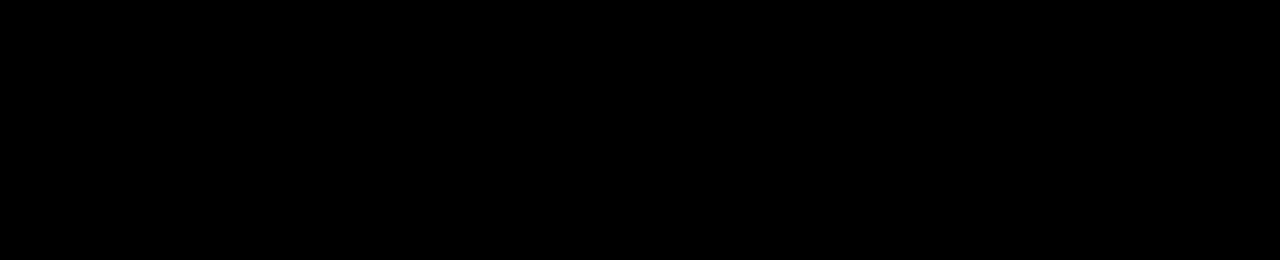
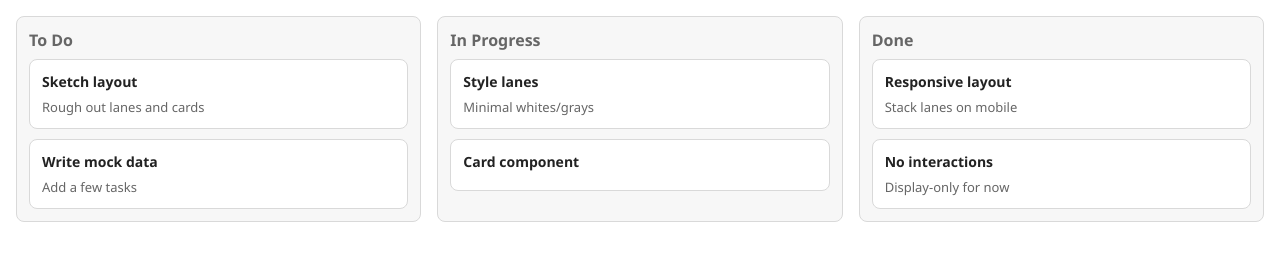
Before and after one commit to ssuresh-alight/drag-n-drop-board-test, a plain HTML site: page fe/index.html in a window 1280 px wide. Drawn offline with Linux system fonts and the light colour scheme.

Commit message:
feat: implement mock board

```diff
--- a/fe/scripts/app.js
+++ b/fe/scripts/app.js
@@ -16,9 +16,14 @@ export default class App {
   }
 
   /**
-   * @returns {void}
+   * @returns {Promise<void>}
    */
-  start() {
-    // Application start hook — implement mounting and initial render here.
+  async start() {
+    if (!this.container || !this.store) return;
+
+    // Render the kanban board into the root container
+    const { default: KanbanBoard } = await import("./ui/kanbanBoard.js");
+    const board = new KanbanBoard({ container: this.container, store: this.store, bus: this.bus });
+    board.render();
   }
 }
--- a/fe/scripts/main.js
+++ b/fe/scripts/main.js
@@ -1,23 +1,49 @@
 import App from "./app.js";
 import Store from "./store.js";
 import EventBus from "./eventBus.js";
-import InputHandler from "./input.js";
-import KanbanBoard from "./ui/kanbanBoard.js";
 
 const container = /** @type {HTMLDivElement} */ (document.getElementById("container"));
 if (!container) {
   throw new Error("Container element not found");
 }
 
-const store = new Store();
-store.load();
+// Helper to build typed tasks (ensures status is Status union)
+/**
+ * @param {string} id
+ * @param {string} title
+ * @param {string | undefined} description
+ * @param {import("../types.js").Status} status
+ * @param {number} createdAt
+ * @returns {import("../types.js").Task}
+ */
+function makeTask(id, title, description, status, createdAt) {
+  return { id, title, status, createdAt, ...(description ? { description } : {}) };
+}
+
+// Mock data: single board with tasks in three lanes
+/** @type {import("../types.js").AppState} */
+const mockState = {
+  boards: [
+    {
+      id: "mock-board",
+      name: "Demo Board",
+      tasks: [
+        makeTask("t1", "Sketch layout", "Rough out lanes and cards", "todo", Date.now() - 500000),
+        makeTask("t2", "Write mock data", "Add a few tasks", "todo", Date.now() - 450000),
+        makeTask("t3", "Style lanes", "Minimal whites/grays", "in-progress", Date.now() - 400000),
+        makeTask("t4", "Card component", undefined, "in-progress", Date.now() - 350000),
+        makeTask("t5", "Responsive layout", "Stack lanes on mobile", "done", Date.now() - 300000),
+        makeTask("t6", "No interactions", "Display-only for now", "done", Date.now() - 250000),
+      ],
+    },
+  ],
+  selectedBoardId: "mock-board",
+};
+
+const store = new Store(mockState);
 const bus = new EventBus();
 
 const app = new App({ container, store, api: null, bus });
-const input = new InputHandler({ container, store, bus });
-const board = new KanbanBoard({ container, store, bus });
 
-// Start hooks (implementations pending)
+// Start app: renders the board
 app.start();
-input.attach();
-board.render();
--- a/fe/scripts/ui/kanbanBoard.js
+++ b/fe/scripts/ui/kanbanBoard.js
@@ -1,4 +1,5 @@
 import "../../types.js";
+import TaskCard from "./taskCard.js";
 
 export default class KanbanBoard {
   /**
@@ -9,7 +10,7 @@ export default class KanbanBoard {
     this.container = container;
     /** @type {import('../store.js').default|undefined} */
     this.store = store;
-    /** @type {import('../eventBus.js').default|undefined} */
+    /** @type {import('../eventBus.js').default|null|undefined} */
     this.bus = bus;
   }
 
@@ -17,6 +18,60 @@ export default class KanbanBoard {
    * @returns {void}
    */
   render() {
-    // Render board columns and task lists
+    if (!this.container || !this.store) return;
+    const state = this.store.state;
+    const board = state.selectedBoardId
+      ? state.boards.find((b) => b.id === state.selectedBoardId)
+      : state.boards[0];
+    /** @type {import('../../types.js').Task[]} */
+    const tasks = board ? board.tasks : [];
+
+    /** @type {{
+     *  todo: import('../../types.js').Task[],
+     *  'in-progress': import('../../types.js').Task[],
+     *  done: import('../../types.js').Task[]
+     * }} */
+    const byStatus = {
+      todo: [],
+      "in-progress": [],
+      done: [],
+    };
+    for (const t of tasks) {
+      if (t && t.status && byStatus[t.status]) byStatus[t.status].push(t);
+    }
+
+    const boardEl = document.createElement("div");
+    boardEl.className = "board";
+
+    /** @type {{key: 'todo'|'in-progress'|'done', label: string}[]} */
+    const lanes = [
+      { key: "todo", label: "To Do" },
+      { key: "in-progress", label: "In Progress" },
+      { key: "done", label: "Done" },
+    ];
+
+    for (const lane of lanes) {
+      const laneEl = document.createElement("section");
+      laneEl.className = "lane";
+
+      const header = document.createElement("header");
+      header.className = "lane-header";
+      header.textContent = lane.label;
+      laneEl.appendChild(header);
+
+      const list = document.createElement("div");
+      list.className = "cards";
+      for (const t of byStatus[lane.key]) {
+        const card = new TaskCard({ data: t, store: this.store, bus: this.bus }).render();
+        if (card) list.appendChild(card);
+      }
+      laneEl.appendChild(list);
+
+      boardEl.appendChild(laneEl);
+    }
+
+    // Clear and mount
+    this.container.innerHTML = "";
+    this.container.appendChild(boardEl);
   }
 }
--- a/fe/scripts/ui/taskCard.js
+++ b/fe/scripts/ui/taskCard.js
@@ -9,7 +9,7 @@ export default class TaskCard {
     this.data = data || {};
     /** @type {import('../store.js').default|undefined} */
     this.store = store;
-    /** @type {import('../eventBus.js').default|undefined} */
+    /** @type {import('../eventBus.js').default|null|undefined} */
     this.bus = bus;
   }
 
@@ -17,7 +17,24 @@ export default class TaskCard {
    * @returns {HTMLElement|null}
    */
   render() {
-    // Return DOM node for a task card
-    return null;
+    const t = this.data;
+    if (!t || !t.title) return null;
+
+    const card = document.createElement("div");
+    card.className = "card";
+
+    const title = document.createElement("h3");
+    title.className = "card-title";
+    title.textContent = String(t.title);
+    card.appendChild(title);
+
+    if (t.description) {
+      const desc = document.createElement("p");
+      desc.className = "card-desc";
+      desc.textContent = String(t.description);
+      card.appendChild(desc);
+    }
+
+    return card;
   }
 }
--- a/fe/style.css
+++ b/fe/style.css
@@ -1,11 +1,74 @@
+:root {
+  --bg: #ffffff;
+  --text: #222222;
+  --muted: #666666;
+  --border: #d9d9d9;
+  --lane-bg: #f7f7f7;
+}
+
+* {
+  box-sizing: border-box;
+}
+
 body {
-  background-color: black;
-  margin: 0px;
-  padding: 0px;
-  color: #cacaca;
+  background-color: var(--bg);
+  margin: 0;
+  padding: 0;
+  color: var(--text);
   font-family: "Segoe UI", Tahoma, Geneva, Verdana, sans-serif;
+  line-height: 1.4;
 }
 
 #container {
+  padding: 16px;
+}
+
+.board {
+  display: grid;
+  grid-template-columns: repeat(3, 1fr);
+  gap: 16px;
+}
+
+.lane {
+  background: var(--lane-bg);
+  border: 1px solid var(--border);
+  border-radius: 8px;
+  padding: 12px;
   display: flex;
+  flex-direction: column;
 }
+
+.lane-header {
+  font-weight: 600;
+  color: var(--muted);
+  margin-bottom: 8px;
+}
+
+.cards {
+  display: flex;
+  flex-direction: column;
+  gap: 10px;
+}
+
+.card {
+  background: #ffffff;
+  border: 1px solid var(--border);
+  border-radius: 8px;
+  padding: 12px;
+}
+
+.card-title {
+  margin: 0 0 6px 0;
+  font-size: 14px;
+}
+.card-desc {
+  margin: 0;
+  color: var(--muted);
+  font-size: 13px;
+}
+
+@media (max-width: 768px) {
+  .board {
+    grid-template-columns: 1fr;
+  }
+}
```
Also changed, not shown: fe/types.js (+7 -3 lines), 1 other file.
